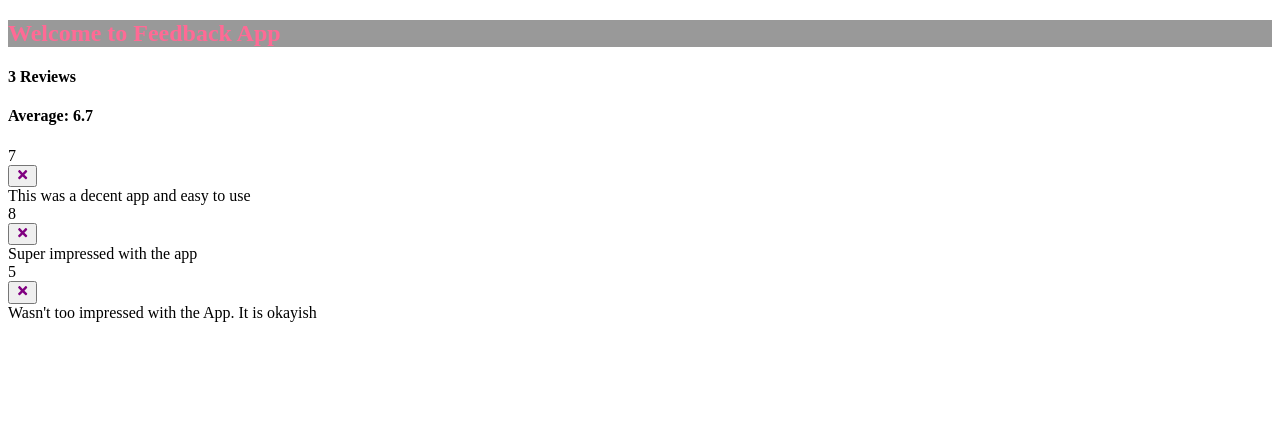
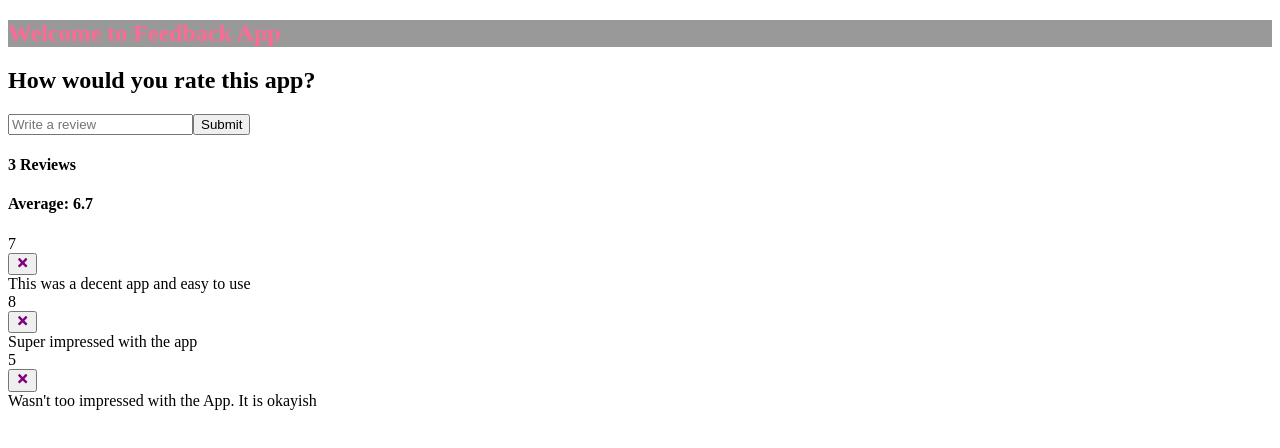
Before and after one commit to milan-vishnoi/Feedback-app, a React (Create React App) app: page / in a window 1280 px wide. Shown: the top 448 px of the page. Built offline with nearby package versions, Linux system fonts and the light colour scheme.

Commit message:
Added FeedbackForm to the App for getting feedback input

```diff
--- a/src/App.js
+++ b/src/App.js
@@ -3,6 +3,7 @@
 import Header from "./components/Header";
 import FeedbackList from "./components/FeedbackList.jsx";
 import FeedbackStats from "./components/FeedbackStats.jsx";
+import FeedbackForm from "./components/FeedbackForm.jsx";
 import FeedbackData from "./data/FeedbackData";
 
 function App()
@@ -17,6 +18,7 @@
     return (
       <>
           <Header text="Welcome to Feedback App"/>
+          <FeedbackForm/>
           <FeedbackStats feedback={feedback}/>
           <div className="container">
             <FeedbackList feedback={feedback} handleDelete = {deleteFeedback}/>
--- /dev/null
+++ b/src/components/FeedbackForm.jsx
@@ -0,0 +1,19 @@
+import Card from "./shared/Card";
+
+function FeedbackForm() {
+  return (
+    <Card>
+        <form>
+        <h2>How would you rate this app?</h2>
+        {/* @todo: Rating selector*/}
+        <div className="input-group">
+        <input type="text" placeholder="Write a review" />
+        <button type="submit">Submit</button>
+        </div>
+        </form>
+
+    </Card>
+  )
+}
+
+export default FeedbackForm
```
